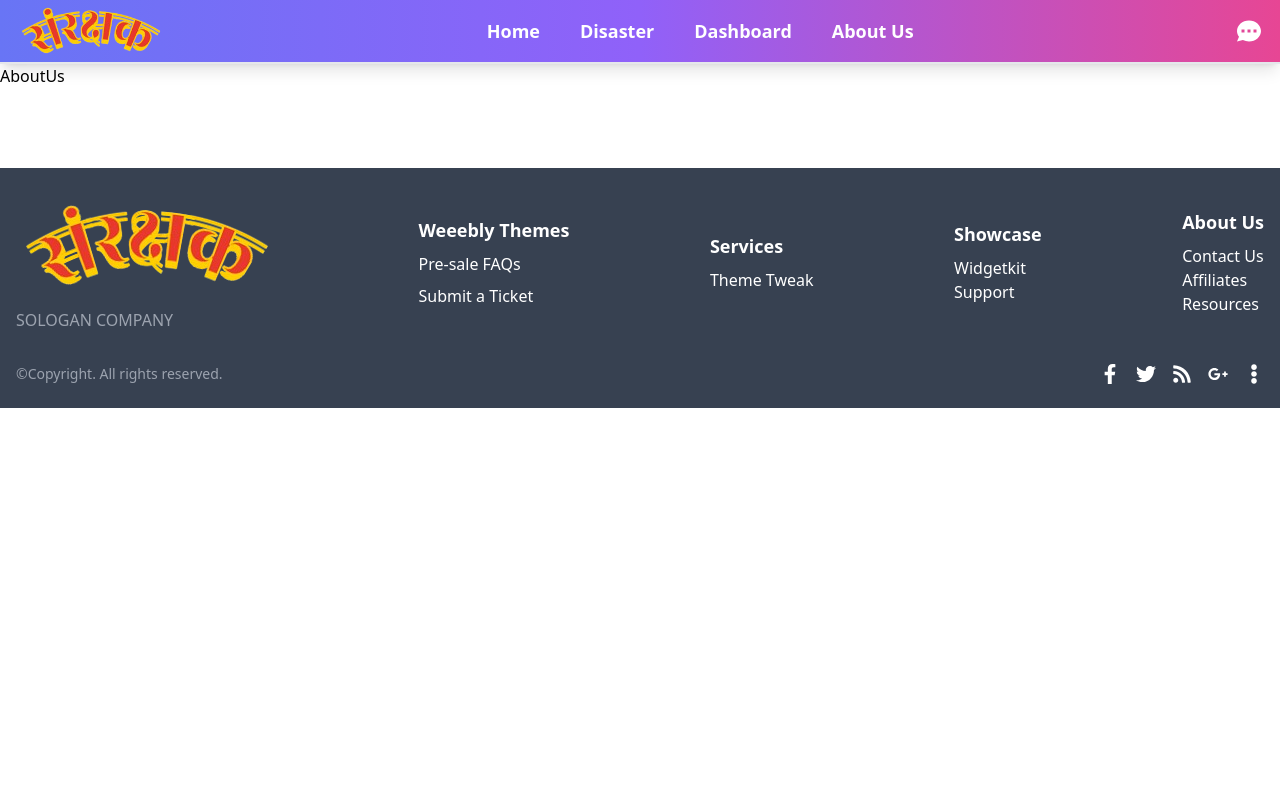
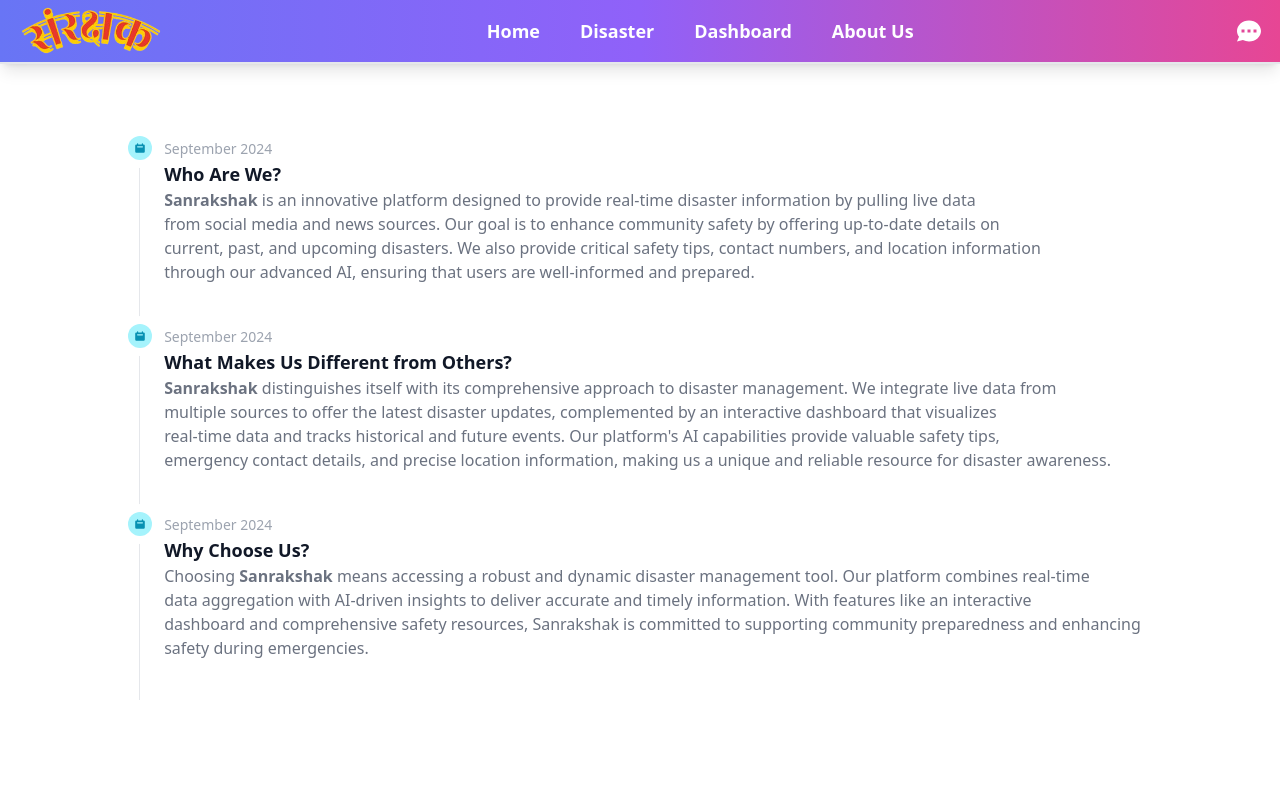
Before and after one commit to Tanay-22/SIH-24-1867, a React (Vite) app in the folder my-project/: page /about-us in a window 1280 px wide. Shown: the top 800 px of the page. Built offline with nearby package versions, Linux system fonts and the light colour scheme.

Commit message:
completed about us page

```diff
--- a/my-project/src/pages/aboutUs/AboutUs.jsx
+++ b/my-project/src/pages/aboutUs/AboutUs.jsx
@@ -1,7 +1,51 @@
+import { Timeline } from 'flowbite-react'
 import React from 'react'
+import { HiArrowNarrowRight, HiCalendar } from "react-icons/hi";
 
 export default function AboutUs() {
   return (
-    <div>AboutUs</div>
+    <div className='flex justify-center items-center mt-8'>
+      <Timeline className='m-10'>
+      <Timeline.Item>
+        <Timeline.Point icon={HiCalendar} />
+        <Timeline.Content>
+          <Timeline.Time>September 2024</Timeline.Time>
+          <Timeline.Title>Who Are We?</Timeline.Title>
+          <Timeline.Body>
+                <b>Sanrakshak</b> is an innovative platform designed to provide real-time disaster information by pulling live data <br></br>
+                from social media and news sources. Our goal is to enhance community safety by offering up-to-date details on <br></br>
+                current, past, and upcoming disasters. We also provide critical safety tips, contact numbers, and location information <br></br>
+                through our advanced AI, ensuring that users are well-informed and prepared.
+          </Timeline.Body>
+        </Timeline.Content>
+      </Timeline.Item>
+      <Timeline.Item>
+        <Timeline.Point icon={HiCalendar} />
+        <Timeline.Content>
+          <Timeline.Time>September 2024</Timeline.Time>
+          <Timeline.Title>What Makes Us Different from Others?</Timeline.Title>
+          <Timeline.Body>
+                <b>Sanrakshak</b> distinguishes itself with its comprehensive approach to disaster management. We integrate live data from <br/>
+                multiple sources to offer the latest disaster updates, complemented by an interactive dashboard that visualizes <br/>
+                real-time data and tracks historical and future events. Our platform's AI capabilities provide valuable safety tips, <br/>
+                emergency contact details, and precise location information, making us a unique and reliable resource for disaster awareness.
+          </Timeline.Body>
+        </Timeline.Content>
+      </Timeline.Item>
+      <Timeline.Item>
+        <Timeline.Point icon={HiCalendar} />
+        <Timeline.Content>
+          <Timeline.Time>September 2024</Timeline.Time>
+          <Timeline.Title>Why Choose Us?</Timeline.Title>
+          <Timeline.Body>
+                Choosing <b>Sanrakshak</b> means accessing a robust and dynamic disaster management tool. Our platform combines real-time <br/>
+                data aggregation with AI-driven insights to deliver accurate and timely information. With features like an interactive <br/>
+                dashboard and comprehensive safety resources, Sanrakshak is committed to supporting community preparedness and enhancing <br/>
+                safety during emergencies.
+          </Timeline.Body>
+        </Timeline.Content>
+      </Timeline.Item>
+    </Timeline>
+    </div>
   )
 }
```
